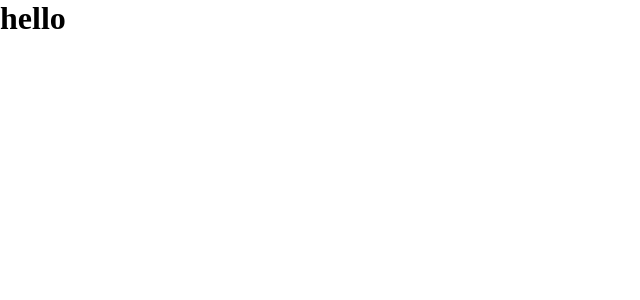
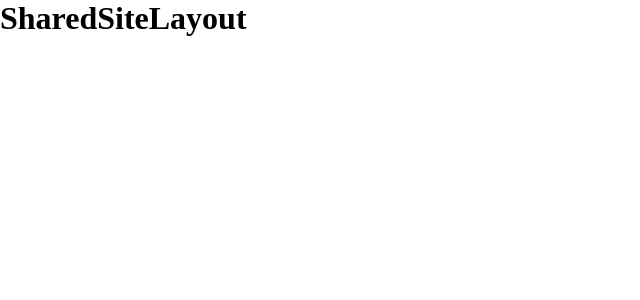
Before and after one commit to SutheeDev/react-poveda, a React (Vite) app in the folder client/: page / in a window 1280 px wide. Shown: the top 300 px of the page, without its empty margins (0-640 px from the left). Built offline with nearby package versions, Linux system fonts and the light colour scheme.

Commit message:
created pages folder in the src folder and added multiple pages files

```diff
--- a/client/src/App.jsx
+++ b/client/src/App.jsx
@@ -1,9 +1,10 @@
 import { RouterProvider, createBrowserRouter } from "react-router-dom";
+import SharedSiteLayout from "./pages/SharedSiteLayout";
 
 const router = createBrowserRouter([
   {
     path: "/",
-    element: <h1>hello</h1>,
+    element: <SharedSiteLayout />,
   },
 ]);
 
--- /dev/null
+++ b/client/src/pages/SharedSiteLayout.jsx
@@ -0,0 +1,4 @@
+const SharedSiteLayout = () => {
+  return <h1>SharedSiteLayout</h1>;
+};
+export default SharedSiteLayout;
```
Also changed, not shown: client/src/pages/AboutUs.jsx (added), client/src/pages/Adventure.jsx (added), client/src/pages/Contact.jsx (added), client/src/pages/Culture.jsx (added), client/src/pages/Landing.jsx (added), client/src/pages/Prcing.jsx (added), client/src/pages/Relax.jsx (added), client/src/pages/Visit.jsx (added), client/src/pages/index.jsx (added).
